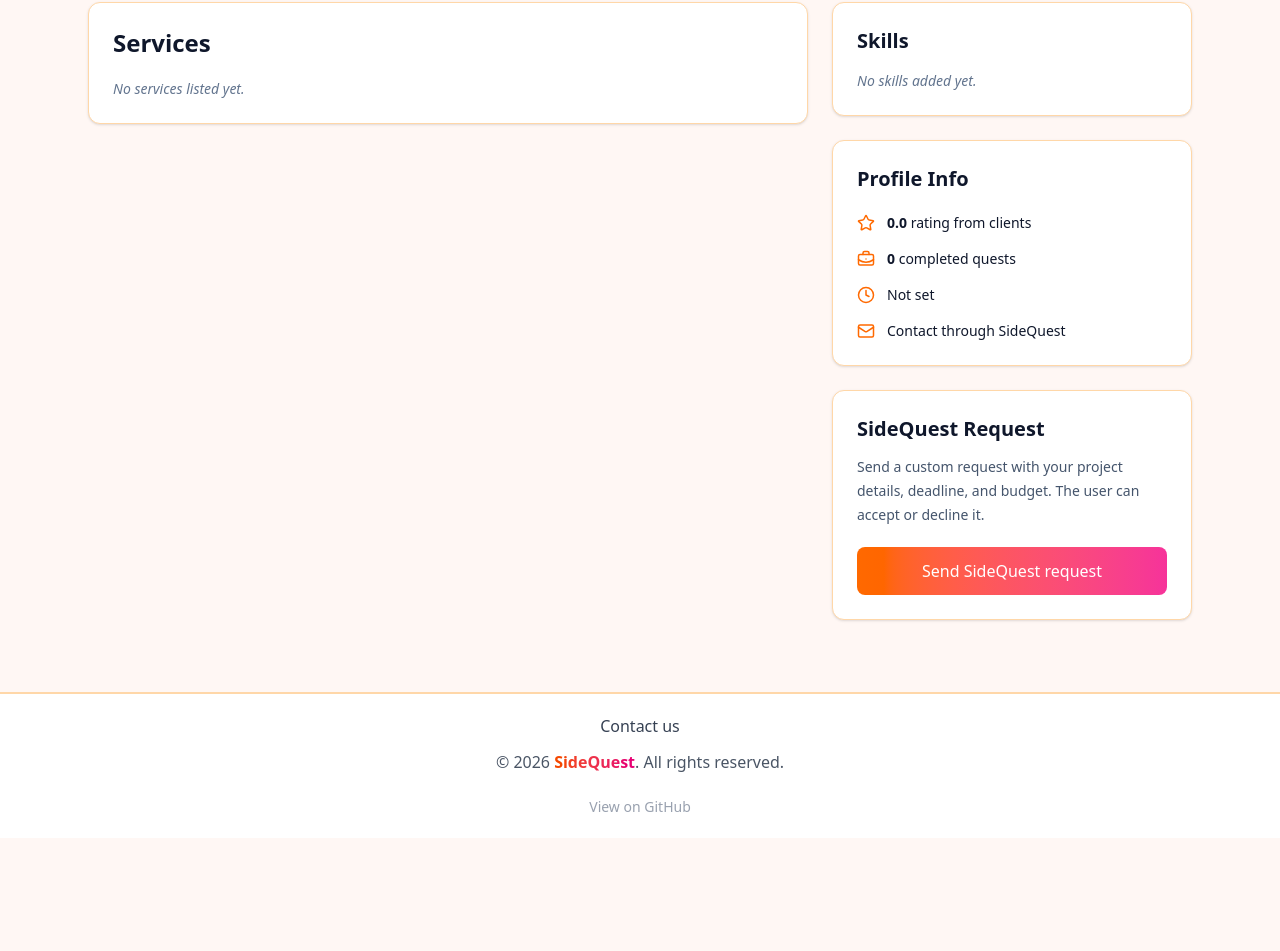
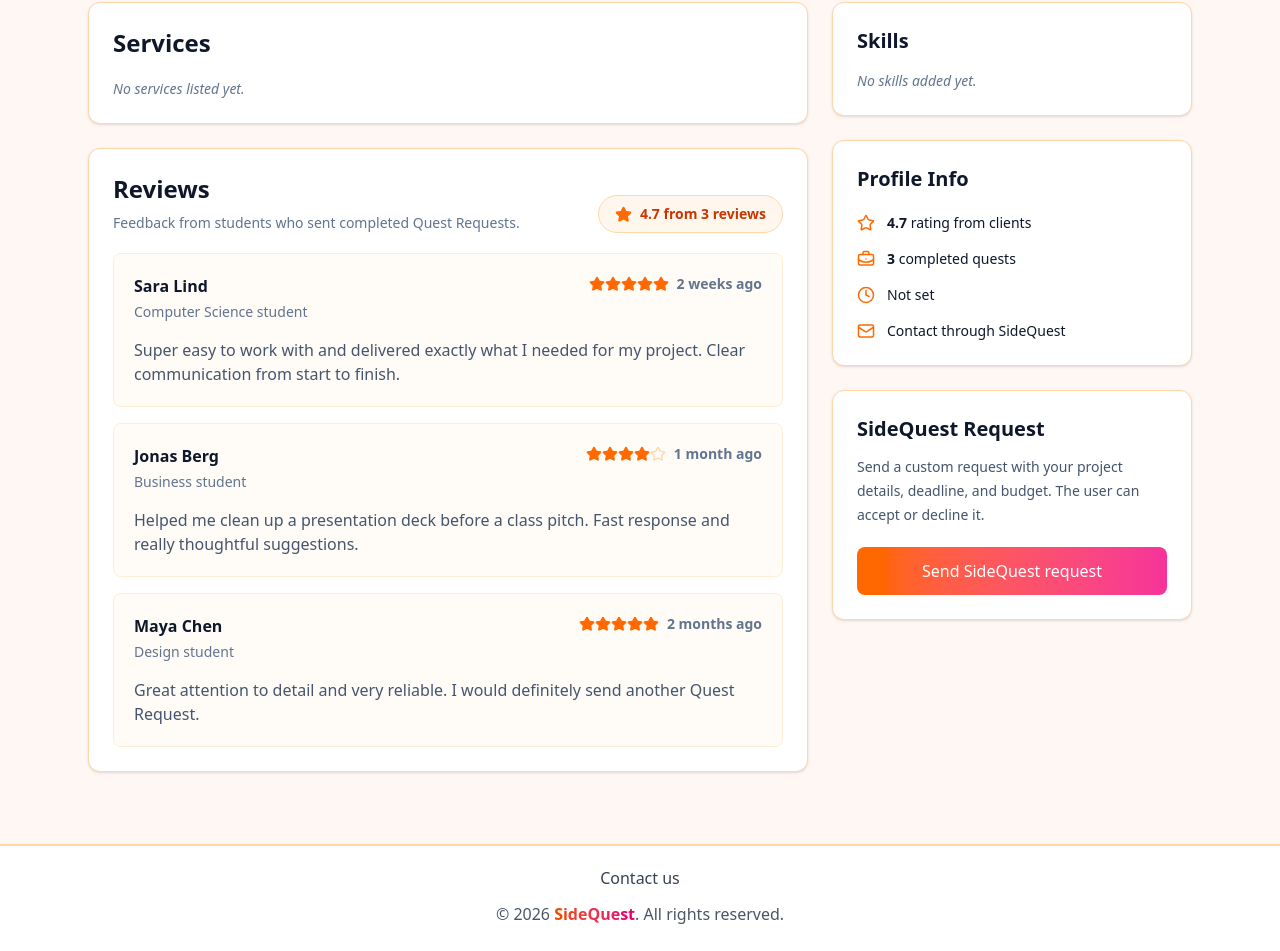
Before and after one commit to mavagoncalves/SideQuest, a React (Vite) app in the folder frontend/: page /profile_view in a window 1280 px wide. Shown: the part 436-1387 px from the top of the page. Before the commit the page ends 1274 px from the top, so only its background shows below. Built offline with nearby package versions, Linux system fonts and the light colour scheme.

Commit message:
Added reviews section to the public profile with mock data for now

```diff
--- a/frontend/src/pages/ProfilePage.jsx
+++ b/frontend/src/pages/ProfilePage.jsx
@@ -1,12 +1,40 @@
 import { useState, useEffect } from 'react'
 import { useParams } from 'react-router-dom'
-import { GraduationCap, MapPin, Settings, Check, X } from 'lucide-react'
+import { GraduationCap, MapPin, Settings, Check, X, Star } from 'lucide-react'
 import toast from 'react-hot-toast'
 import apiClient from '../api/axiosClient'
 
 import Navbar from '../components/Navbar'
 import Footer from '../components/Footer'
 import SidebarProfile from '../components/SidebarProfile'
+
+const sampleReviews = [
+    {
+        name: 'Sara Lind',
+        role: 'Computer Science student',
+        rating: 5,
+        date: '2 weeks ago',
+        text: 'Super easy to work with and delivered exactly what I needed for my project. Clear communication from start to finish.'
+    },
+    {
+        name: 'Jonas Berg',
+        role: 'Business student',
+        rating: 4,
+        date: '1 month ago',
+        text: 'Helped me clean up a presentation deck before a class pitch. Fast response and really thoughtful suggestions.'
+    },
+    {
+        name: 'Maya Chen',
+        role: 'Design student',
+        rating: 5,
+        date: '2 months ago',
+        text: 'Great attention to detail and very reliable. I would definitely send another Quest Request.'
+    }
+]
+
+const averageRating = sampleReviews.length
+    ? (sampleReviews.reduce((total, review) => total + review.rating, 0) / sampleReviews.length).toFixed(1)
+    : '0.0'
 
 const ProfilePage = () => {
     const { id } = useParams()
@@ -19,7 +47,7 @@ const ProfilePage = () => {
 
     const [userProfile, setUserProfile] = useState({
         firstName: '', lastName: '', title: '', school: '', location: '',
-        rating: '0.0', completedQuests: 0, responseTime: 'Not set',
+        rating: averageRating, completedQuests: sampleReviews.length, responseTime: 'Not set',
         startingPrice: 0, bio: '', skills: [], services: []
     })
 
@@ -51,7 +79,7 @@ const ProfilePage = () => {
                     startingPrice: dbProfile.hourlyRateCents ? dbProfile.hourlyRateCents / 100 : 0,
                     bio: dbProfile.bio || '',
                     skills: dbProfile.skillTags || [],
-                    school: '', rating: '0.0', completedQuests: 0, responseTime: 'Not set', services: []
+                    school: '', rating: averageRating, completedQuests: sampleReviews.length, responseTime: 'Not set', services: []
                 }
 
                 setUserProfile(loadedData)
@@ -188,6 +216,7 @@ const ProfilePage = () => {
                     </div>
 
                     <div className="mt-6 grid items-start gap-6 lg:grid-cols-[2fr_1fr]">
+                        <div className="space-y-6">
                             <div className="rounded-xl border border-orange-200 bg-white p-6 shadow-sm">
                                 <h2 className="text-2xl font-bold">Services</h2>
                                 <div className="mt-5 grid gap-4">
@@ -206,6 +235,46 @@ const ProfilePage = () => {
                                     ) : (
                                         <p className="text-sm text-slate-500 italic">No services listed yet.</p>
                                     )}
+                                </div>
+                            </div>
+
+                            <div className="rounded-xl border border-orange-200 bg-white p-6 shadow-sm">
+                                <div className="flex flex-col gap-3 sm:flex-row sm:items-end sm:justify-between">
+                                    <div>
+                                        <h2 className="text-2xl font-bold">Reviews</h2>
+                                        <p className="mt-2 text-sm text-slate-500">Feedback from students who sent completed Quest Requests.</p>
+                                    </div>
+                                    <div className="flex items-center gap-2 rounded-full border border-orange-200 bg-orange-50 px-4 py-2 text-sm font-bold text-orange-700">
+                                        <Star size={17} className="fill-orange-500 text-orange-500" />
+                                        <span>{averageRating} from {sampleReviews.length} reviews</span>
+                                    </div>
+                                </div>
+
+                                <div className="mt-5 grid gap-4">
+                                    {sampleReviews.map((review, index) => (
+                                        <article className="rounded-lg border border-orange-100 bg-orange-50/40 p-5" key={index}>
+                                            <div className="flex flex-col gap-3 sm:flex-row sm:items-start sm:justify-between">
+                                                <div>
+                                                    <h3 className="font-bold">{review.name}</h3>
+                                                    <p className="mt-1 text-sm text-slate-500">{review.role}</p>
+                                                </div>
+                                                <div className="flex items-center gap-2 text-sm font-semibold text-slate-500">
+                                                    <div className="flex">
+                                                        {[1, 2, 3, 4, 5].map((star) => (
+                                                            <Star
+                                                                key={star}
+                                                                size={16}
+                                                                className={star <= review.rating ? 'fill-orange-500 text-orange-500' : 'text-orange-200'}
+                                                            />
+                                                        ))}
+                                                    </div>
+                                                    <span>{review.date}</span>
+                                                </div>
+                                            </div>
+                                            <p className="mt-4 leading-6 text-slate-600">{review.text}</p>
+                                        </article>
+                                    ))}
+                                </div>
                             </div>
                         </div>
 
```
Lines whose indentation alone changed are shown as unchanged.
